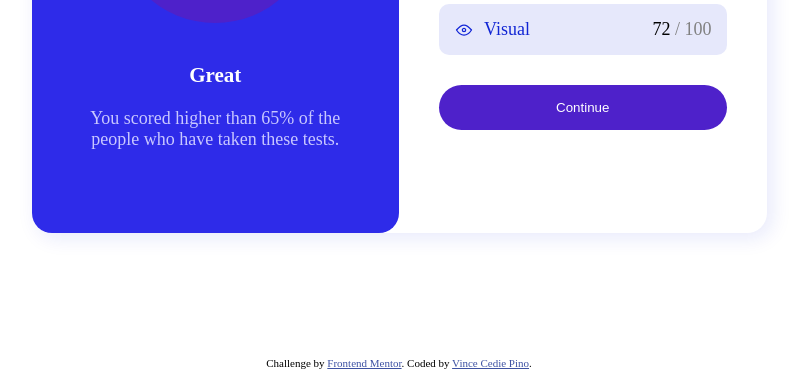
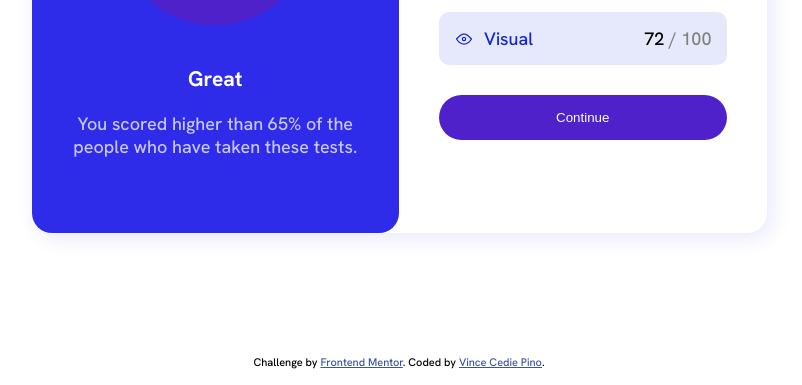
Before and after one commit to vince-pino/fem-result-summary-component, a plain HTML site: page index.html in a window 1280 px wide. Shown: the part 431-816 px from the top of the page, without its empty margins (241-1043 px from the left). Drawn offline with Linux system fonts and the light colour scheme.

Commit message:
Add Hanken Grotesk font-family

```diff
--- a/index.html
+++ b/index.html
@@ -8,6 +8,9 @@
   <link rel="stylesheet" href="styles/general.css">
   <link rel="stylesheet" href="styles/result.css">
   <link rel="stylesheet" href="styles/summary.css">
+  <link rel="preconnect" href="https://fonts.googleapis.com">
+  <link rel="preconnect" href="https://fonts.gstatic.com" crossorigin>
+  <link href="https://fonts.googleapis.com/css2?family=Hanken+Grotesk:wght@500;700;800&family=Outfit:wght@400;700&family=Roboto:ital,wght@0,400;0,700;1,300;1,400;1,700&display=swap" rel="stylesheet">
 
   <title>Frontend Mentor | Results summary component</title>
 
--- a/styles/general.css
+++ b/styles/general.css
@@ -1,6 +1,7 @@
 body {
   height: 100vh;
   font-size: 18px;
+  font-family: Hanken Grotesk;
 
   display: flex;
   flex-direction: column;
```
